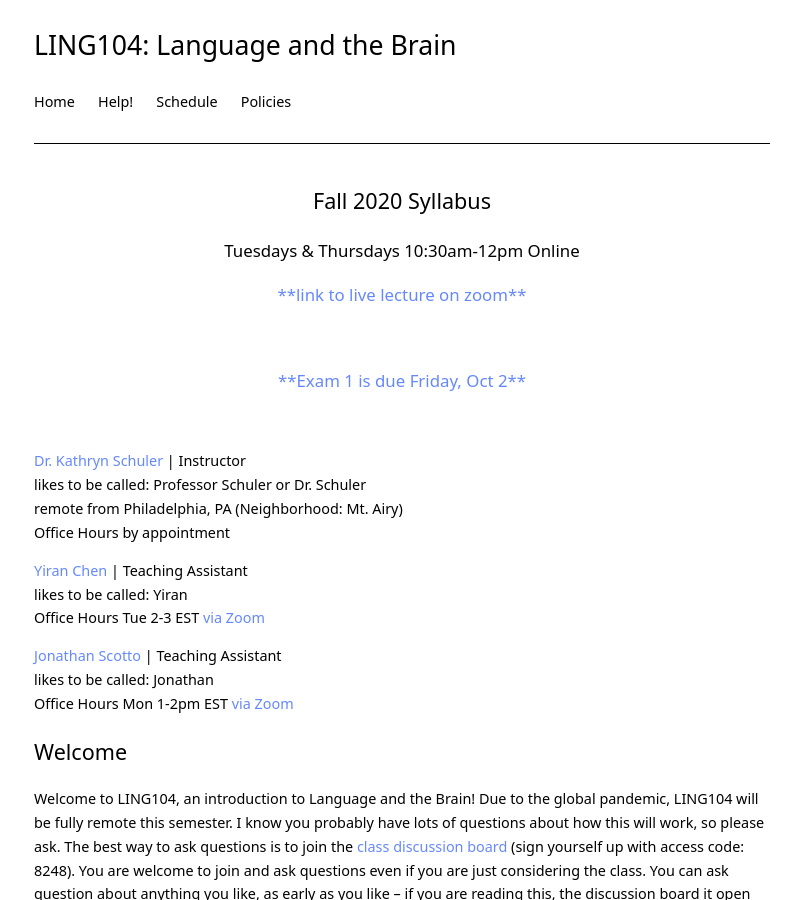
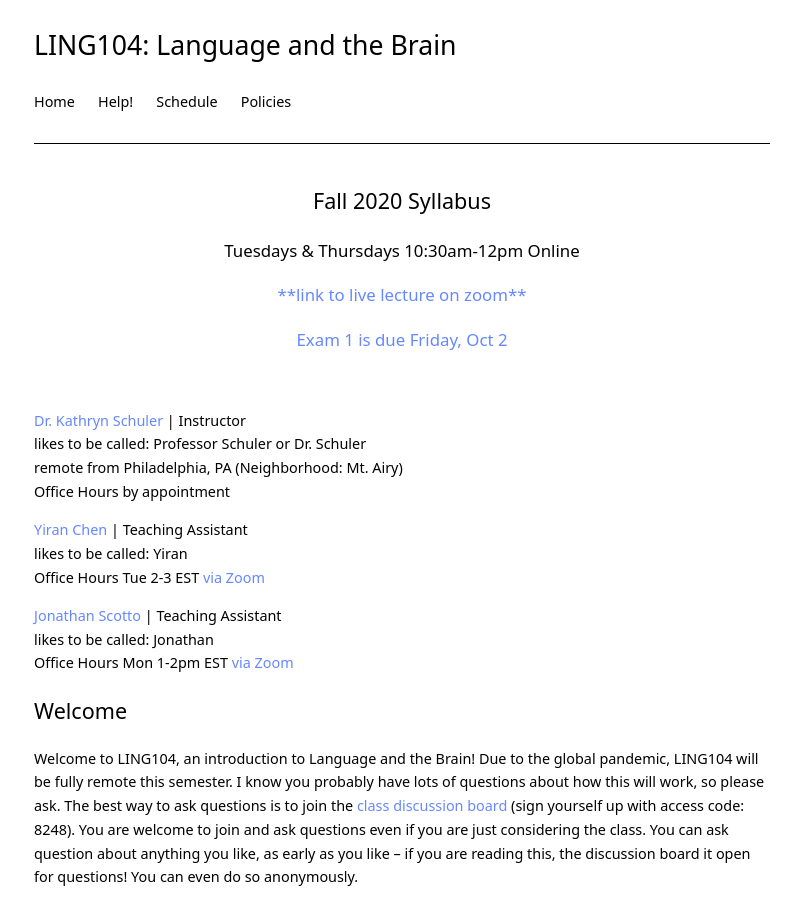
Before and after one commit to kschuler/ling104, a Jekyll site: the page built from index.md, in a window 1280 px wide and 900 px high. Shown: the whole window, without its empty margins (238-1033 px from the left). Built offline with Jekyll 4.4.1, drawn with Linux system fonts in a browser that asks for light colours.

Commit message:
Update index.md

```diff
--- a/index.md
+++ b/index.md
@@ -6,8 +6,8 @@ title: LING104
 <h2 align="center">Fall 2020 Syllabus</h2>
 <h3 align="center">Tuesdays & Thursdays 10:30am-12pm <b>Online</b></h3>
 <h3 align="center"><a href="https://upenn.zoom.us/j/91009455786?pwd=T1NEQm8rUnlaOGRoMnlKUitVUDg2QT09">**link to live lecture on zoom**</a>
-</h3><br>
-<h3 align="center"><a href="resources/ling104-fall2020-exam1.pdf">**Exam 1 is due Friday, Oct 2**</a>
+</h3>
+<h3 align="center"><a href="resources/ling104-fall2020-exam1.pdf">Exam 1 is due Friday, Oct 2</a>
 </h3><br>
 
 [Dr. Kathryn Schuler](mailto:kschuler@sas.upenn.edu) | **Instructor** <br>
```
